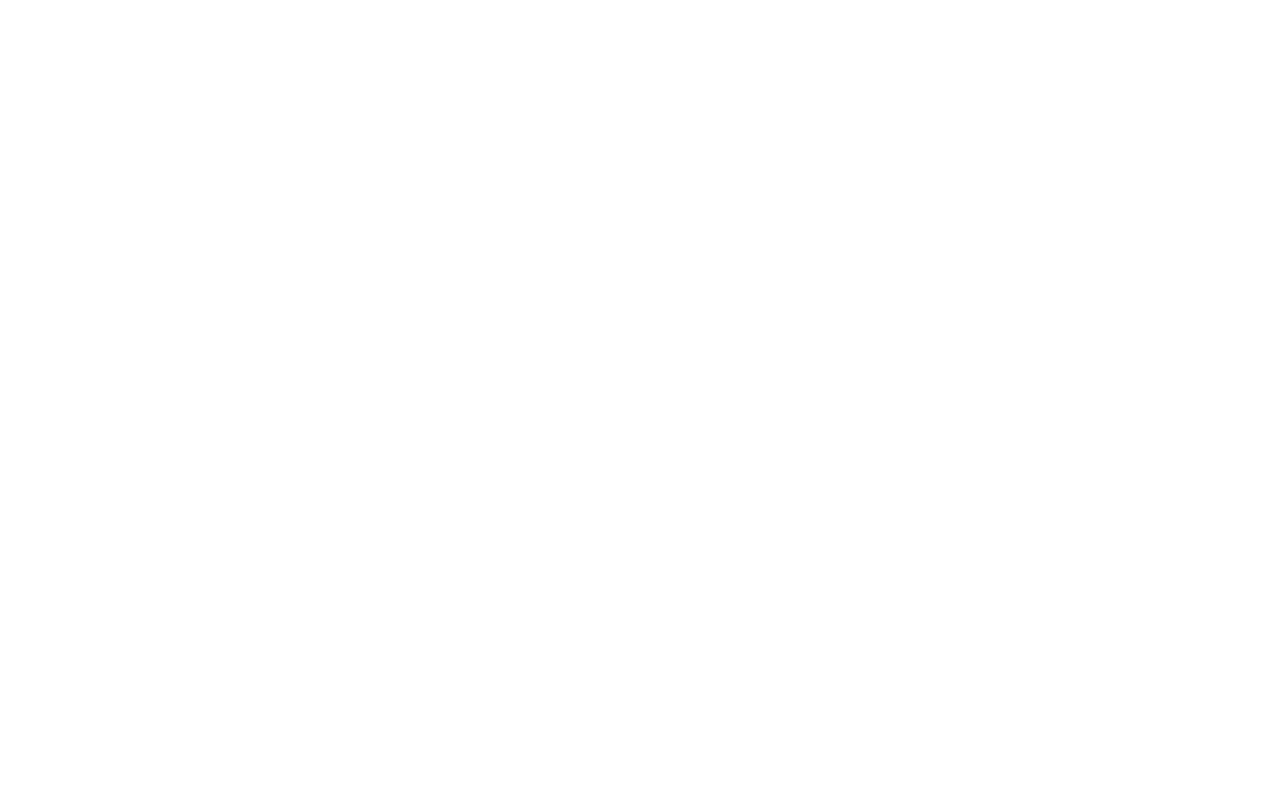
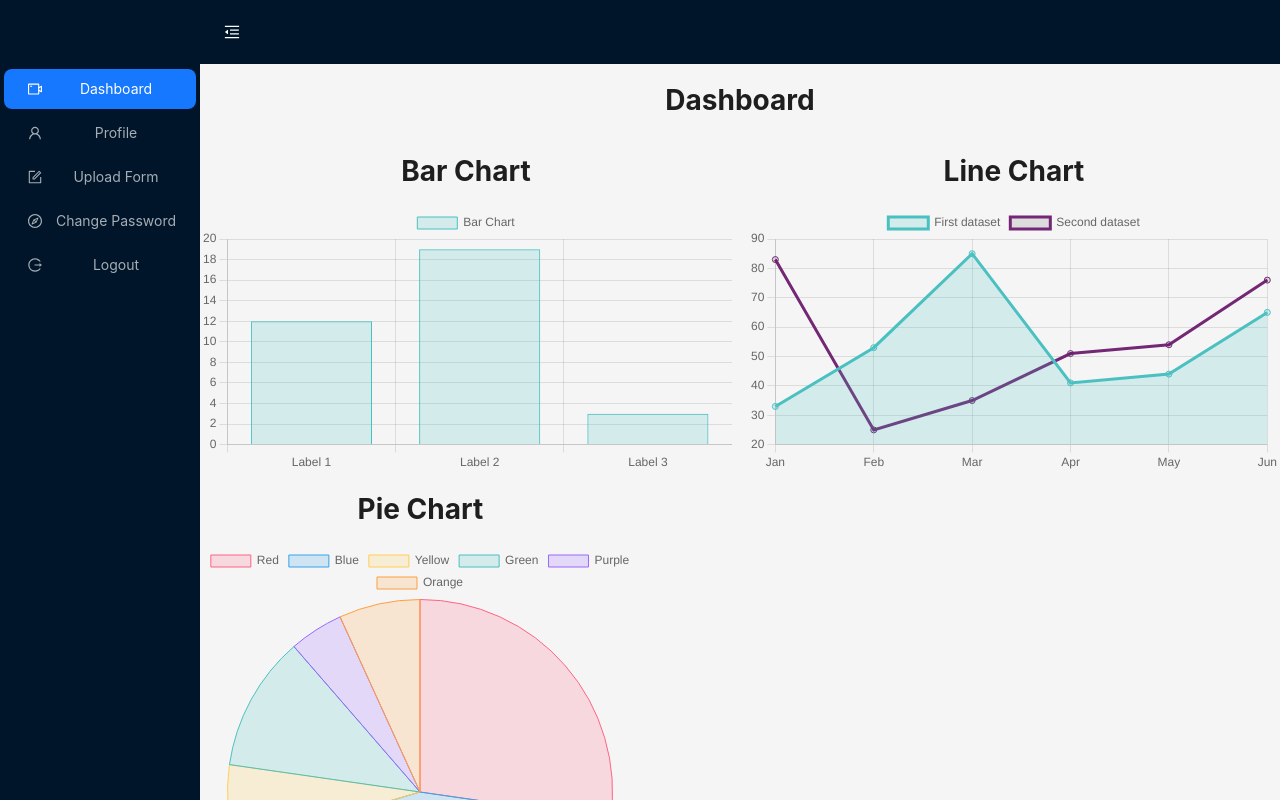
Before and after one commit to AvaniTechtic/test-admin, a React (Create React App) app: page /admin/dashboard in a window 1280 px wide. Before the commit this address had no page. Shown: the top 800 px of the page. Built offline with nearby package versions, Linux system fonts and the light colour scheme.

Commit message:
added admin route and dashboard screen

```diff
--- a/package.json
+++ b/package.json
@@ -7,9 +7,11 @@
     "@testing-library/react": "^13.4.0",
     "@testing-library/user-event": "^13.5.0",
     "antd": "^5.10.1",
+    "chart.js": "^4.4.0",
     "dayjs": "^1.11.10",
     "moment": "^2.29.4",
     "react": "^18.2.0",
+    "react-chartjs-2": "^5.2.0",
     "react-dom": "^18.2.0",
     "react-router-dom": "^6.17.0",
     "react-scripts": "5.0.1",
--- a/src/App.js
+++ b/src/App.js
@@ -1,9 +1,10 @@
 import './App.css';
 import { BrowserRouter as Router, Route, Routes } from 'react-router-dom'; // Update this line
-// import AdminLayout from './Components/AdminLayout';
+import AdminLayout from './Components/AdminLayout';
 import LoginPage from './Components/LoginComponent';
 import RegistrationPage from './Components/RegistrationComponent';
 import ForgotPasswordPage from './Components/ForgotPasswordComponent';
+import Dashboard from './Components/DashboardComponent';
 
 function App() {
   return (
@@ -13,13 +14,11 @@
           <Route path="/" element={<LoginPage />} />
           <Route path="/register" element={<RegistrationPage />} />
           <Route path="/forgot-password" element={<ForgotPasswordPage />} />
-          {/* <Route path="/admin/*">
-            <AdminLayout>
-              <Routes>
-                <Route index element={<RegistrationPage />} />
-              </Routes>
-            </AdminLayout>
-          </Route> */}
+          <Route path="/admin/*" element={<AdminLayout />}>
+            <Route path="dashboard" element={<Dashboard />} />
+            <Route path="login" element={<LoginPage />} />
+            <Route path="forgot-password" element={<ForgotPasswordPage />} />
+          </Route>
         </Routes>
       </Router>
 
--- /dev/null
+++ b/src/Components/AdminLayout.js
@@ -0,0 +1,58 @@
+import React, { useState } from 'react';
+import { Button, Layout, Menu } from 'antd';
+import {
+  MenuFoldOutlined, MenuUnfoldOutlined, CompassOutlined, UserOutlined, VideoCameraOutlined,
+  LogoutOutlined, FormOutlined
+} from '@ant-design/icons';
+import { Link, Outlet } from 'react-router-dom'; // Import React Router components
+const { Sider, Content, Header } = Layout;
+
+const AdminLayout = () => {
+  const [collapsed, setCollapsed] = useState(false);
+
+  return (
+    <Layout style={{ minHeight: '100vh' }}>
+      <Sider trigger={null} collapsible collapsed={collapsed} style={{ paddingTop: '65px' }}>
+        <div className="demo-logo-vertical" />
+        <Menu theme="dark" mode="inline" defaultSelectedKeys={['1']}>
+          <Menu.Item key="1" icon={<VideoCameraOutlined />}>
+            <Link to="/admin/dashboard">Dashboard</Link>
+          </Menu.Item>
+          <Menu.Item key="2" icon={<UserOutlined />}>
+            <Link to="/admin/login">Profile</Link>
+          </Menu.Item>
+          <Menu.Item key="3" icon={<FormOutlined />}>
+            <Link to="/admin/forgot-password">Upload Form</Link>
+          </Menu.Item>
+          <Menu.Item key="3" icon={<CompassOutlined />}>
+            <Link to="/admin/forgot-password">Change Password</Link>
+          </Menu.Item>
+          <Menu.Item key="3" icon={<LogoutOutlined />}>
+            <Link to="/admin/forgot-password">Logout</Link>
+          </Menu.Item>
+        </Menu>
+      </Sider>
+      <Layout>
+        <Header style={{ padding: 0, background: '#001529' }}>
+          <Button
+            type="text"
+            icon={collapsed ? <MenuUnfoldOutlined /> : <MenuFoldOutlined />}
+            onClick={() => setCollapsed(!collapsed)}
+            style={{
+              fontSize: '16px',
+              width: 64,
+              height: 64,
+              color: '#fff',
+              float: 'left'
+            }}
+          />
+        </Header>
+        <Content>
+          <Outlet />
+        </Content>
+      </Layout>
+    </Layout>
+  );
+};
+
+export default AdminLayout;
--- /dev/null
+++ b/src/Components/BarChart.js
@@ -0,0 +1,29 @@
+// BarChart.js
+import React from 'react';
+import { Bar } from 'react-chartjs-2';
+import { Chart, CategoryScale, LinearScale, BarElement } from 'chart.js'
+Chart.register(CategoryScale, LinearScale, BarElement)
+
+const BarChart = () => {
+    const data = {
+        labels: ['Label 1', 'Label 2', 'Label 3'],
+        datasets: [
+            {
+                label: 'Bar Chart',
+                data: [12, 19, 3],
+                backgroundColor: 'rgba(75, 192, 192, 0.2)',
+                borderColor: 'rgba(75, 192, 192, 1)',
+                borderWidth: 1,
+            },
+        ],
+    };
+
+    return (
+        <>
+            <h1>Bar Chart</h1>
+            <Bar data={data} />
+        </>
+    );
+};
+
+export default BarChart;
--- /dev/null
+++ b/src/Components/DashboardComponent.js
@@ -0,0 +1,26 @@
+import React from 'react';
+import { Row, Col } from 'antd';
+import BarChart from './BarChart';
+import LineChart from './LineChart';
+import PieChart from './PieChart';
+
+const Dashboard = () => {
+    return (
+        <div>
+            <h1>Dashboard</h1>
+            <Row gutter={16}>
+                <Col span={12}>
+                    <BarChart />
+                </Col>
+                <Col span={12}>
+                    <LineChart />
+                </Col>
+                <Col span={10}>
+                    <PieChart />
+                </Col>
+            </Row>
+        </div>
+    );
+}
+
+export default Dashboard;
--- /dev/null
+++ b/src/Components/LineChart.js
@@ -0,0 +1,35 @@
+import { useRef } from 'react';
+import { Line } from 'react-chartjs-2';
+import 'chart.js/auto'; // ADD THIS
+
+const ChartLine = () => {
+    const ref = useRef();
+
+    const data = {
+        labels: ['Jan', 'Feb', 'Mar', 'Apr', 'May', 'Jun'],
+        datasets: [
+            {
+                label: 'First dataset',
+                data: [33, 53, 85, 41, 44, 65],
+                fill: true,
+                backgroundColor: 'rgba(75,192,192,0.2)',
+                borderColor: 'rgba(75,192,192,1)'
+            },
+            {
+                label: 'Second dataset',
+                data: [83, 25, 35, 51, 54, 76],
+                fill: false,
+                borderColor: '#742774',
+            },
+        ],
+    };
+
+    return (
+        <>
+            <h1>Line Chart</h1>
+            <Line ref={ref} data={data} />
+        </>
+    )
+};
+
+export default ChartLine;
--- a/src/Components/LoginComponent.js
+++ b/src/Components/LoginComponent.js
@@ -1,14 +1,18 @@
-import React from 'react';
+import React, { useState } from 'react';
 import { Card, Button, Form, Input, Space, Tooltip } from 'antd';
 import { showNotification } from './NotificationComponent';
-import { Link } from 'react-router-dom';
+import { Link, useNavigate } from 'react-router-dom';
 
 const LoginPage = () => {
+  const navigate = useNavigate();
+  const [loggedIn, setLoggedIn] = useState(false);
   // submit the login form
   const onFinish = (values) => {
+    setLoggedIn(true);
     // check email id and password are correct then logged in
-    if (values.email === 'avani@gmail.com' && values.password === 'Password') {
+    if (values.email === 'avani@gmail.com' && values.password === 'Password' && loggedIn) {
       showNotification('', 'success', 'Successfully Logged In')
+      navigate('/admin/dashboard'); // Redirect to the dashboard route
     }
     // check email id and password is exists or not
     if (values.email !== 'avani@gmail.com' || values.password !== 'Password') {
--- /dev/null
+++ b/src/Components/PieChart.js
@@ -0,0 +1,43 @@
+import React from 'react';
+import { Chart as ChartJS, ArcElement, Tooltip, Legend } from 'chart.js';
+import { Pie } from 'react-chartjs-2';
+
+ChartJS.register(ArcElement, Tooltip, Legend);
+
+const ChartPie = () => {
+    const data = {
+        labels: ['Red', 'Blue', 'Yellow', 'Green', 'Purple', 'Orange'],
+        datasets: [
+            {
+                label: '# of Votes',
+                data: [12, 19, 3, 5, 2, 3],
+                backgroundColor: [
+                    'rgba(255, 99, 132, 0.2)',
+                    'rgba(54, 162, 235, 0.2)',
+                    'rgba(255, 206, 86, 0.2)',
+                    'rgba(75, 192, 192, 0.2)',
+                    'rgba(153, 102, 255, 0.2)',
+                    'rgba(255, 159, 64, 0.2)',
+                ],
+                borderColor: [
+                    'rgba(255, 99, 132, 1)',
+                    'rgba(54, 162, 235, 1)',
+                    'rgba(255, 206, 86, 1)',
+                    'rgba(75, 192, 192, 1)',
+                    'rgba(153, 102, 255, 1)',
+                    'rgba(255, 159, 64, 1)',
+                ],
+                borderWidth: 1,
+            },
+        ],
+    };
+
+    return (
+        <>
+            <h1>Pie Chart</h1>
+            <Pie data={data} />
+        </>
+    )
+};
+
+export default ChartPie;
```
Also changed, not shown: 1 other file (tests, documents, lock files or other folders).
